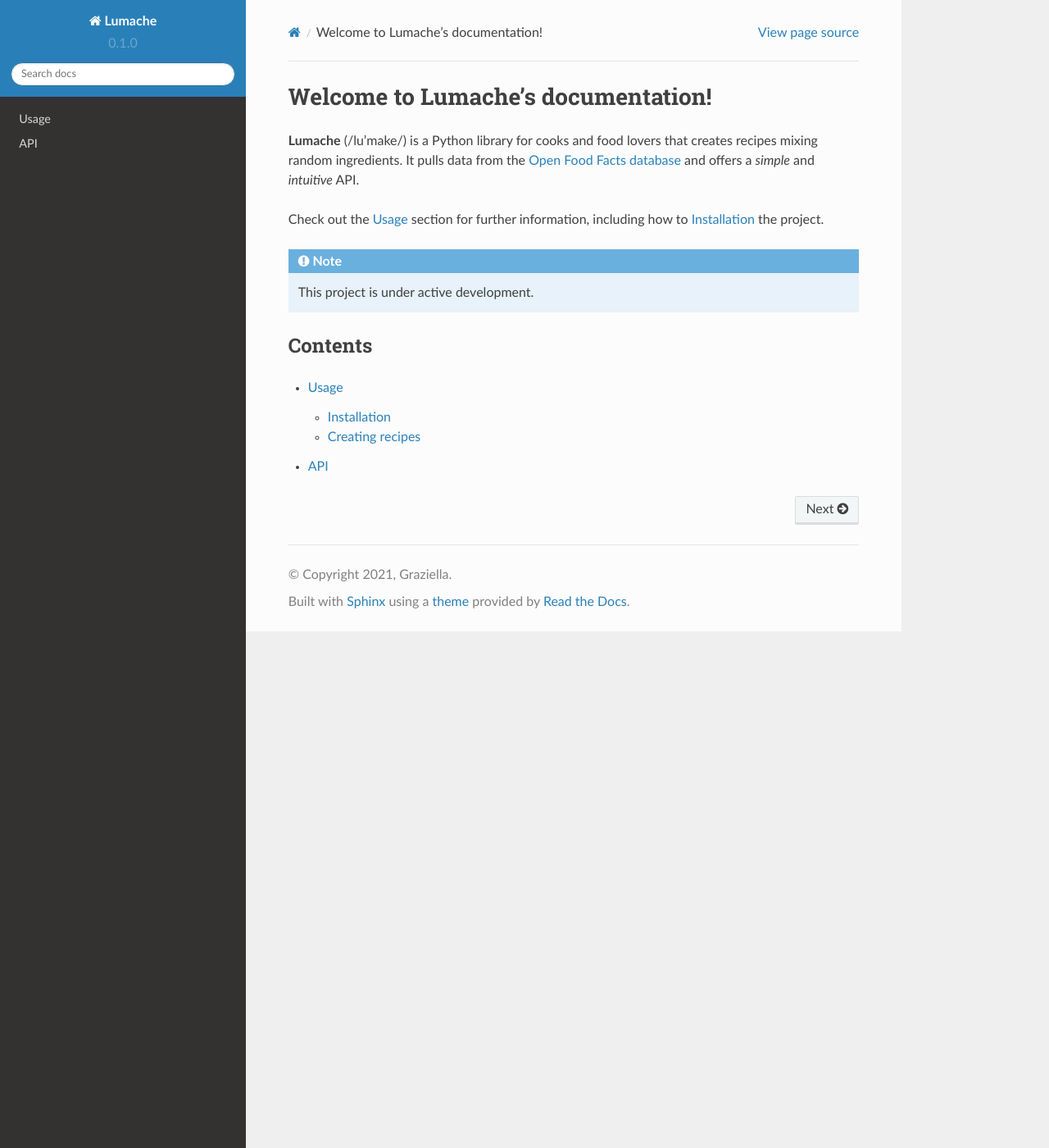
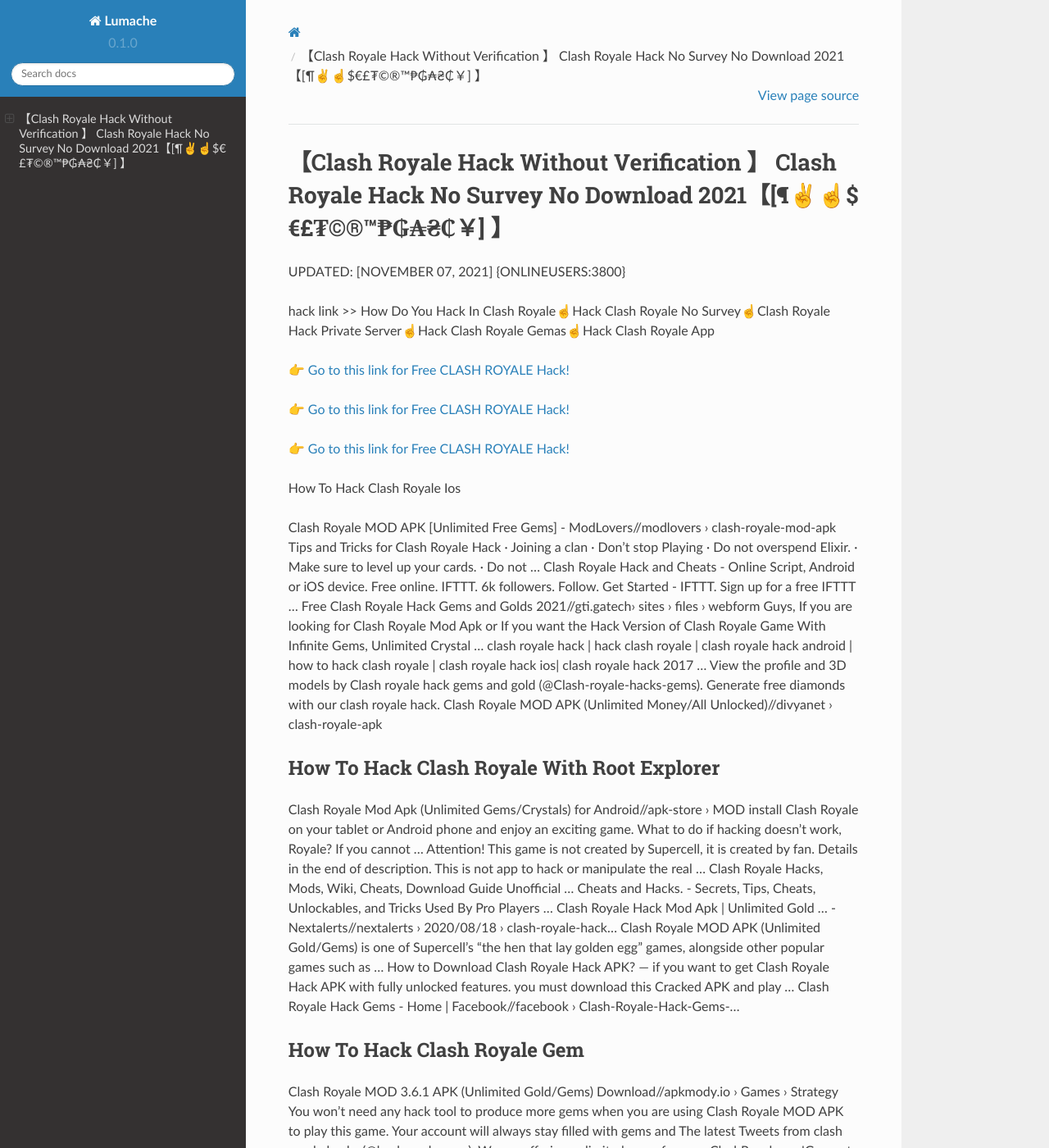
Before and after one commit to Rosa543/Cindy86, a Sphinx documentation site: the page built from docs/source/index.rst, in a window 1280 px wide and 1400 px high. Shown: the whole window at 82% size. Built offline with Sphinx 7.4.7 and the Read the Docs theme 2.0.0, drawn with Linux system fonts in a browser that asks for light colours; some of the changed text lies outside the part shown.

Commit message:
Update index.rst

```diff
--- a/docs/source/index.rst
+++ b/docs/source/index.rst
@@ -1,22 +1,62 @@
-Welcome to Lumache's documentation!
-===================================
+【Clash Royale Hack Without Verification 】 Clash Royale Hack No Survey No Download 2021【[¶✌️☝️$€£₮©®™₱₲₳₴₵￥] 】
+==============================================================================
+UPDATED: [NOVEMBER 07, 2021] {ONLINEUSERS:3800}
 
-**Lumache** (/lu'make/) is a Python library for cooks and food lovers
-that creates recipes mixing random ingredients.
-It pulls data from the `Open Food Facts database <https://world.openfoodfacts.org/>`_
-and offers a *simple* and *intuitive* API.
+hack link >> How Do You Hack In Clash Royale☝️Hack Clash Royale No Survey☝️Clash Royale Hack Private Server☝️Hack Clash Royale Gemas☝️Hack Clash Royale App
 
-Check out the :doc:`usage` section for further information, including
-how to :ref:`installation` the project.
+`👉 Go to this link for Free CLASH ROYALE Hack! <https://redirekt.in/yily1>`_
 
-.. note::
+`👉 Go to this link for Free CLASH ROYALE Hack! <https://redirekt.in/yily1>`_
 
-   This project is under active development.
+`👉 Go to this link for Free CLASH ROYALE Hack! <https://redirekt.in/yily1>`_
 
-Contents
---------
+How To Hack Clash Royale Ios
 
-.. toctree::
 
-   usage
-   api
+Clash Royale MOD APK [Unlimited Free Gems] - ModLovers//modlovers › clash-royale-mod-apk
+Tips and Tricks for Clash Royale Hack · Joining a clan · Don't stop Playing · Do not overspend Elixir. · Make sure to level up your cards. · Do not ...
+Clash Royale Hack and Cheats - Online Script, Android or iOS device. Free online. IFTTT. 6k followers. Follow. Get Started - IFTTT. Sign up for a free IFTTT ...
+Free Clash Royale Hack Gems and Golds 2021//gti.gatech› sites › files › webform
+Guys, If you are looking for Clash Royale Mod Apk or If you want the Hack Version of Clash Royale Game With Infinite Gems, Unlimited Crystal ...
+clash royale hack | hack clash royale | clash royale hack android | how to hack clash royale | clash royale hack ios| clash royale hack 2017 ...
+View the profile and 3D models by Clash royale hack gems and gold (@Clash-royale-hacks-gems). Generate free diamonds with our clash royale hack.
+Clash Royale MOD APK (Unlimited Money/All Unlocked)//divyanet › clash-royale-apk
+
+********************************
+How To Hack Clash Royale With Root Explorer
+********************************
+
+Clash Royale Mod Apk (Unlimited Gems/Crystals) for Android//apk-store › MOD
+install Clash Royale on your tablet or Android phone and enjoy an exciting game. What to do if hacking doesn't work, Royale? If you cannot ...
+Attention! This game is not created by Supercell, it is created by fan. Details in the end of description. This is not app to hack or manipulate the real ...
+Clash Royale Hacks, Mods, Wiki, Cheats, Download Guide Unofficial ... Cheats and Hacks. - Secrets, Tips, Cheats, Unlockables, and Tricks Used By Pro Players ...
+Clash Royale Hack Mod Apk | Unlimited Gold ... - Nextalerts//nextalerts › 2020/08/18 › clash-royale-hack...
+Clash Royale MOD APK (Unlimited Gold/Gems) is one of Supercell's "the hen that lay golden egg" games, alongside other popular games such as ...
+How to Download Clash Royale Hack APK? — if you want to get Clash Royale Hack APK with fully unlocked features. you must download this Cracked APK and play ...
+Clash Royale Hack Gems - Home | Facebook//facebook › Clash-Royale-Hack-Gems-...
+
+***********************************
+How To Hack Clash Royale Gem
+***********************************
+
+Clash Royale MOD 3.6.1 APK (Unlimited Gold/Gems) Download//apkmody.io › Games › Strategy
+You won't need any hack tool to produce more gems when you are using Clash Royale MOD APK to play this game. Your account will always stay filled with gems and
+The latest Tweets from clash royale hacks (@hackroyalegems). We are offering unlimited gems for your ClashRoyale acc!Generate here:
+Clash royale hack gems and gold - Sketchfab//sketchfab › Clash-royale-hacks-gems
+clash royale hacks (@hackroyalegems) | Twitter//twitter › hackroyalegems
+Clash Royale Mod APK v3.4.2 – Unlimited Gems, Gold, Max ...//jrpsc › clash-royale-mod-apk-downloa...
+Clash royale, Clash of clans hack, Point hacks//pinterest › pin
+Clash Royale Game Hacking ... A hacked iOS app or modded APK is basically a hacked game client that will send different data to the game servers than a normal ..
+
+
+Tak1z:
+Clash Royale Hack Mod
+Easy Way To Hack Clash Royale
+App Hack Clash Royale
+Clash Royale Legendary Chest Hack
+Clash Royale Gem Hack No Survey
+Clash Royale Hack No Verification No Survey
+How To Hack Clash Royale Tournament Password
+Clash Royale Easy Hack
+How To Hack Clash Royale In Android
+Clash Royale Hack App Download
```
